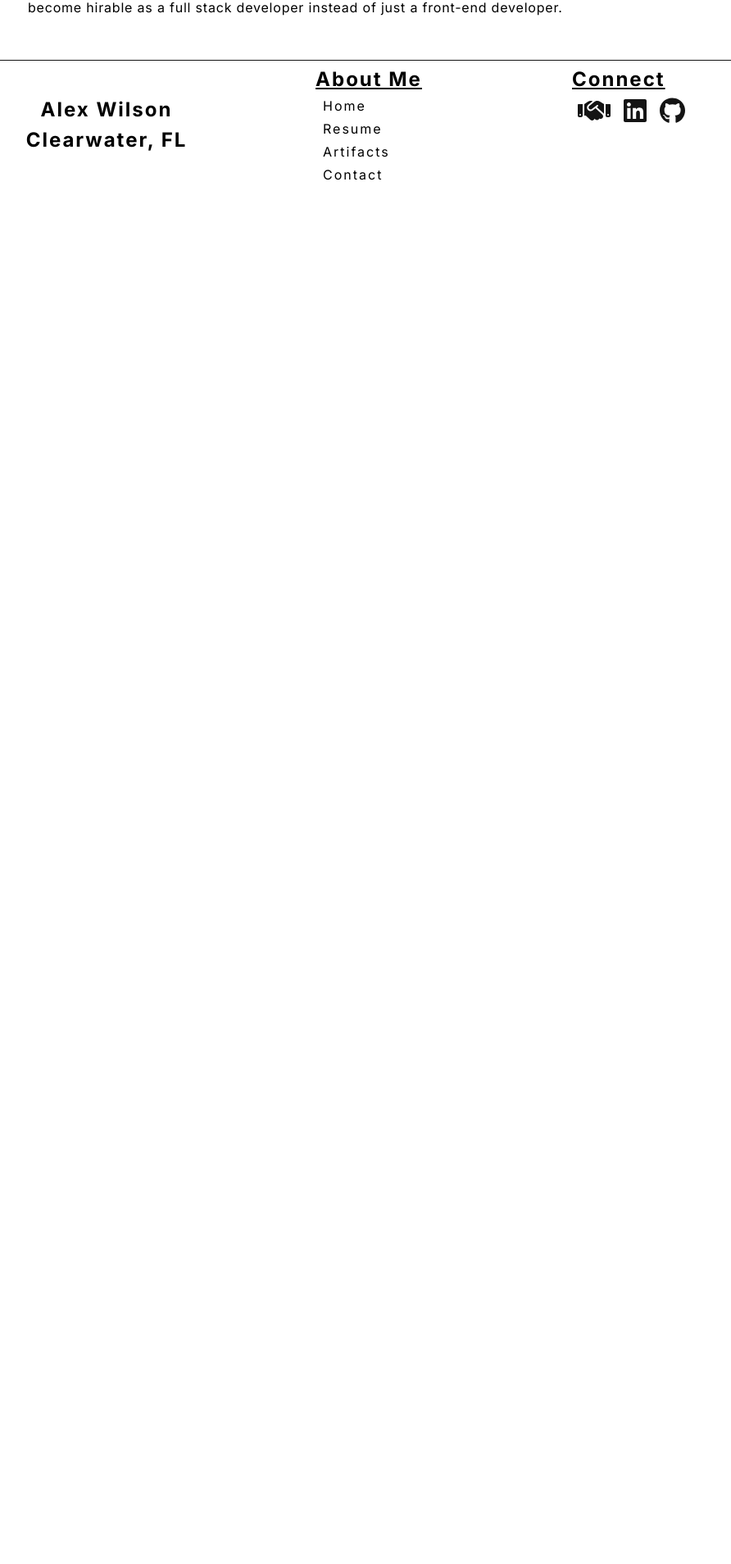
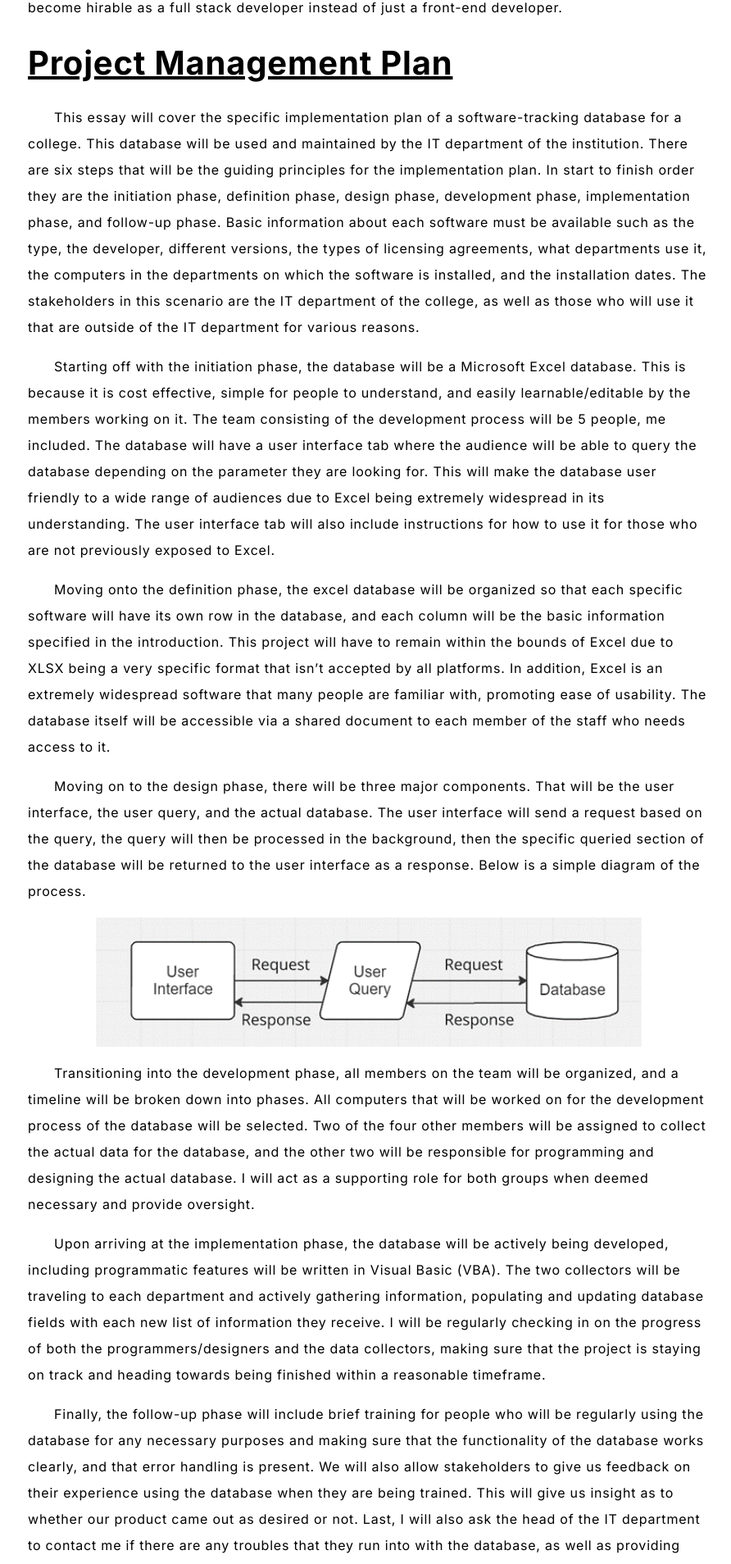
Before and after one commit to apreswilson/eportfolio, a React (Vite) app: page /artifacts in a window 1280 px wide. Shown: the part 1817-3725 px from the top of the page at 82% size, without its empty margins (190-1082 px from the left). Before the commit the page ends 2048 px from the top, so only its background shows below. Built offline with nearby package versions, Linux system fonts and the light colour scheme.

Commit message:
new artifact

```diff
--- a/src/pages/artifacts/artifacts.module.scss
+++ b/src/pages/artifacts/artifacts.module.scss
@@ -9,4 +9,16 @@
       text-indent: 2rem;
       line-height: 2rem;
    }
+
+   img {
+      width: 80%;
+      display: block;
+      margin: auto;
+   }
 }
+
+@media screen and (max-width: 750px) {
+   .artifacts_main>img {
+      width: 100%;
+   }
+}
--- a/src/pages/artifacts/artifacts.tsx
+++ b/src/pages/artifacts/artifacts.tsx
@@ -22,6 +22,32 @@ export default function Artifacts() {
          <p>
             My plans towards progressing towards my career are to continue to work on my software development projects, and research job requirements for a lot of companies so I can tailor what I am learning about to hirable skills. For instance, I will be doing more research into SQL and relational database structuring as my own current experience is document-based NoSQL databases. Additionally, I will be working on my first full stack application to improve my skills and become hirable as a full stack developer instead of just a front-end developer.
          </p>
+         <h1>Project Management Plan</h1>
+         <p>
+            This essay will cover the specific implementation plan of a software-tracking database for a college. This database will be used and maintained by the IT department of the institution. There are six steps that will be the guiding principles for the implementation plan. In start to finish order they are the initiation phase, definition phase, design phase, development phase, implementation phase, and follow-up phase. Basic information about each software must be available such as the type, the developer, different versions, the types of licensing agreements, what departments use it, the computers in the departments on which the software is installed, and the installation dates. The stakeholders in this scenario are the IT department of the college, as well as those who will use it that are outside of the IT department for various reasons.
+         </p>
+         <p>
+            Starting off with the initiation phase, the database will be a Microsoft Excel database. This is because it is cost effective, simple for people to understand, and easily learnable/editable by the members working on it. The team consisting of the development process will be 5 people, me included. The database will have a user interface tab where the audience will be able to query the database depending on the parameter they are looking for. This will make the database user friendly to a wide range of audiences due to Excel being extremely widespread in its understanding. The user interface tab will also include instructions for how to use it for those who are not previously exposed to Excel.
+         </p>
+         <p>
+            Moving onto the definition phase, the excel database will be organized so that each specific software will have its own row in the database, and each column will be the basic information specified in the introduction. This project will have to remain within the bounds of Excel due to XLSX being a very specific format that isn’t accepted by all platforms. In addition, Excel is an extremely widespread software that many people are familiar with, promoting ease of usability. The database itself will be accessible via a shared document to each member of the staff who needs access to it.
+         </p>
+         <p>
+            Moving on to the design phase, there will be three major components. That will be the user interface, the user query, and the actual database. The user interface will send a request based on the query, the query will then be processed in the background, then the specific queried section of the database will be returned to the user interface as a response. Below is a simple diagram of the process.
+         </p>
+         <img src="/Picture1.png"></img>
+         <p>
+            Transitioning into the development phase, all members on the team will be organized, and a timeline will be broken down into phases. All computers that will be worked on for the development process of the database will be selected. Two of the four other members will be assigned to collect the actual data for the database, and the other two will be responsible for programming and designing the actual database. I will act as a supporting role for both groups when deemed necessary and provide oversight.
+         </p>
+         <p>
+            Upon arriving at the implementation phase, the database will be actively being developed, including programmatic features will be written in Visual Basic (VBA). The two collectors will be traveling to each department and actively gathering information, populating and updating database fields with each new list of information they receive. I will be regularly checking in on the progress of both the programmers/designers and the data collectors, making sure that the project is staying on track and heading towards being finished within a reasonable timeframe.
+         </p>
+         <p>
+            Finally, the follow-up phase will include brief training for people who will be regularly using the database for any necessary purposes and making sure that the functionality of the database works clearly, and that error handling is present. We will also allow stakeholders to give us feedback on their experience using the database when they are being trained. This will give us insight as to whether our product came out as desired or not. Last, I will also ask the head of the IT department to contact me if there are any troubles that they run into with the database, as well as providing special training to them to show them how to update the database itself and allow them to determine who needs to be trained for that role.
+         </p>
+         <p>
+            In conclusion, the database implementation plan is divided into six steps, with each section laid out in specific detail as to the process of creating the database. This originates all the way from it just being an idea, to the follow-up process after the database has been developed. Since the database itself is quite simple in its architecture and actual process, it is versatile to more nuanced and specific details that this implementation plan potentially overlooks.
+         </p>
       </main>
    )
 }
```
Also changed, not shown: public/Picture1.png (added).
